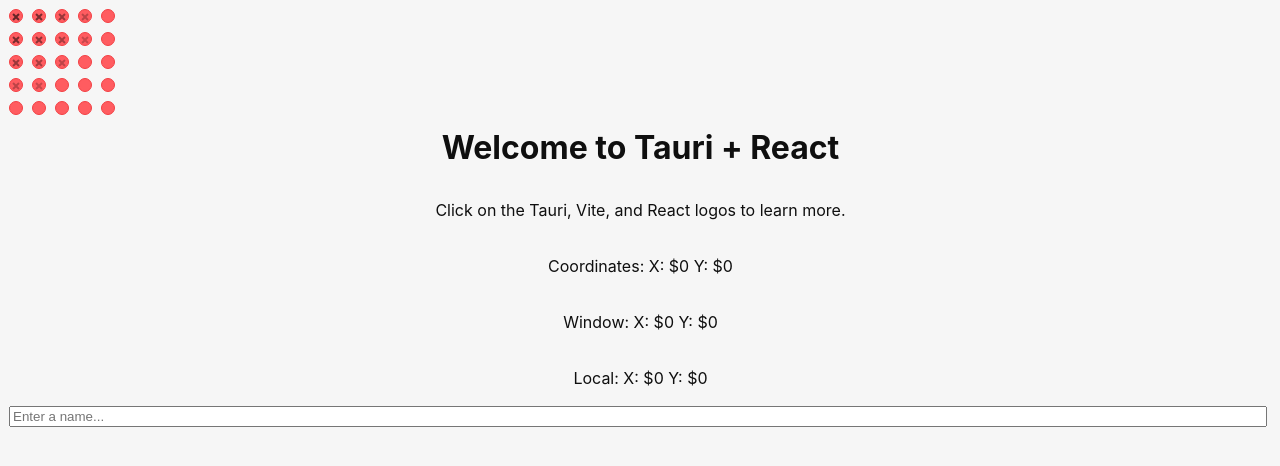
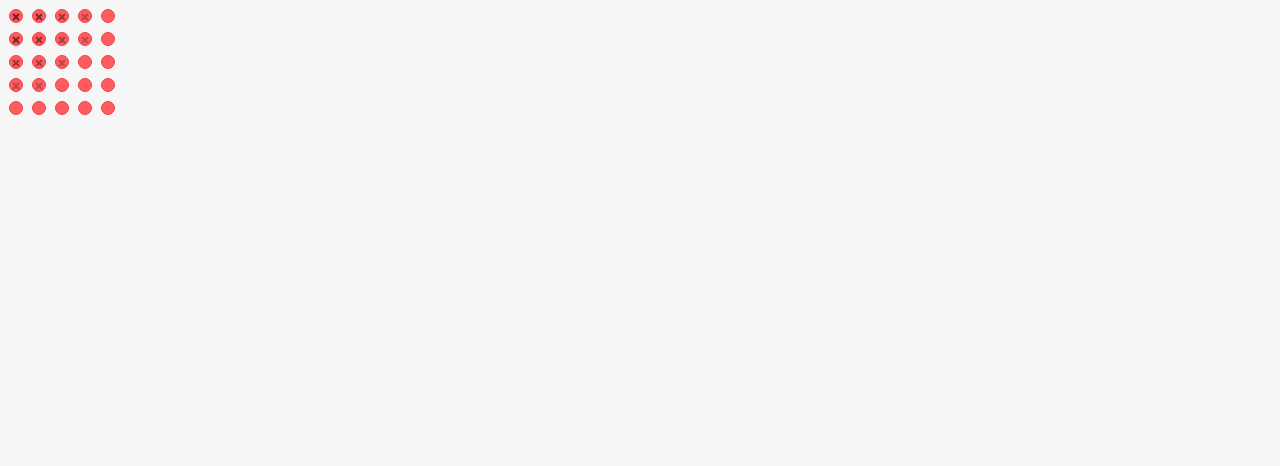
Before and after one commit to yutotakano/atetne, a React (Vite) app: page / in a window 1280 px wide. Shown: the top 466 px of the page. Built offline with nearby package versions, Linux system fonts and the light colour scheme.

Commit message:
Remove unused variables and UI

```diff
--- a/src/App.tsx
+++ b/src/App.tsx
@@ -3,13 +3,10 @@ import { invoke } from "@tauri-apps/api/core";
 import "./App.css";
 import { Button } from "./components/Button";
 import { Icons } from "./components/Icon";
-import { cursorPosition, getCurrentWindow, primaryMonitor } from "@tauri-apps/api/window";
+import { cursorPosition, getCurrentWindow } from "@tauri-apps/api/window";
 
 
 function App() {
-  const [greetMsg, setGreetMsg] = useState("");
-  const [name, setName] = useState("");
-
   const [coord, setCoord] = useState({x: 0, y: 0});
   const [winCoord, setWinCoord] = useState({x: 0, y: 0});
   const localCoord = {
@@ -19,7 +16,7 @@ function App() {
 
   async function greet() {
     // Learn more about Tauri commands at https://tauri.app/develop/calling-rust/
-    setGreetMsg(await invoke("greet", { name }));
+    await invoke("greet", { "name": localCoord.x.toString() });
   }
 
   useEffect(() => {
@@ -49,20 +46,6 @@ function App() {
           </div>
         ))}
       </div>
-      <h1>Welcome to Tauri + React</h1>
-
-      <p>Click on the Tauri, Vite, and React logos to learn more.</p>
-
-      <p>Coordinates: X: ${coord.x} Y: ${coord.y}</p>
-      <p>Window: X: ${winCoord.x} Y: ${winCoord.y}</p>
-      <p>Local: X: ${localCoord.x} Y: ${localCoord.y}</p>
-
-      <input
-        id="greet-input"
-        onChange={(e) => setName(e.currentTarget.value)}
-        placeholder="Enter a name..."
-      />
-      <p>{greetMsg}</p>
     </main>
   );
 }
```
